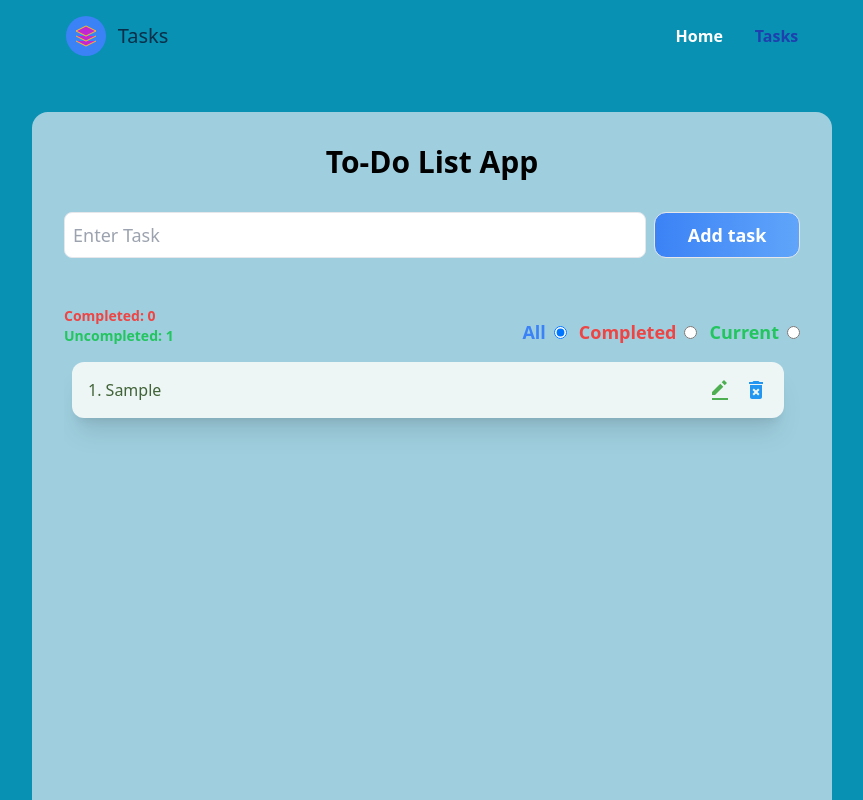
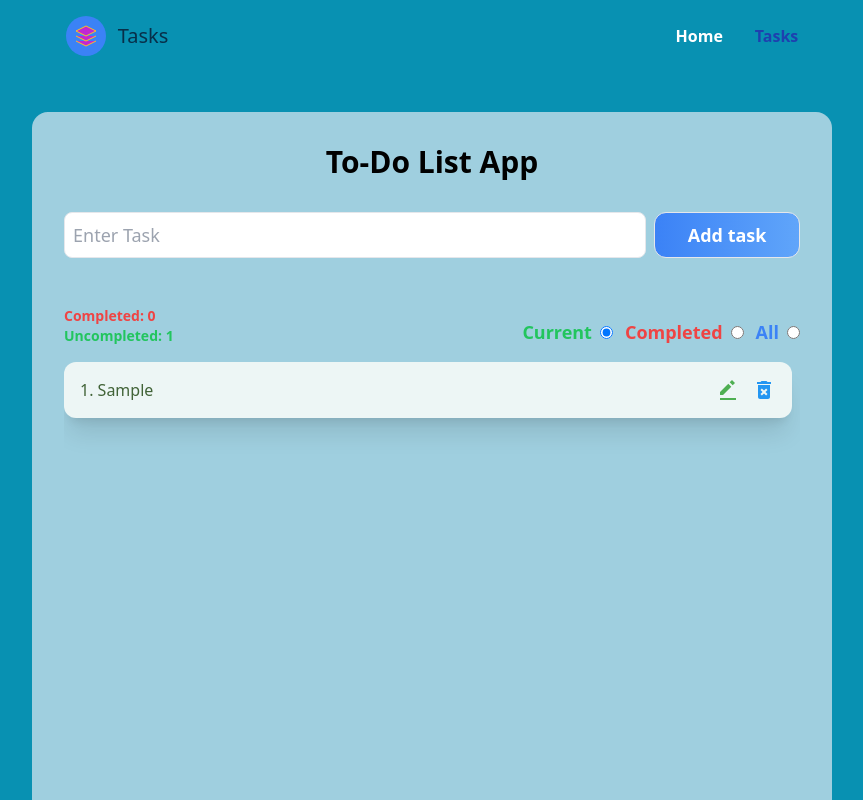
Before and after one commit to AleksandrSherehkov/test-to-do-list, a React (Vite) app: page /tasks in a window 1280 px wide. Both pictures are taken after typing "Sample" into the empty fields and a click on the button "Add task". Shown: the top 800 px of the page, without its empty margins (208-1071 px from the left). Built offline with nearby package versions, Linux system fonts and the light colour scheme.

Commit message:
update module code

```diff
--- /dev/null
+++ b/src/components/NoTasks/NoTasks.tsx
@@ -0,0 +1,13 @@
+import { FC } from 'react';
+
+interface NoTasksProps {
+  text: string;
+}
+
+export const NoTasks: FC<NoTasksProps> = ({ text }) => {
+  return (
+    <p className=" mt-[30%] xt-center text-4xl font-extrabold text-fogWhite">
+      {text}
+    </p>
+  );
+};
--- a/src/components/TaskFilter/TaskFilter.tsx
+++ b/src/components/TaskFilter/TaskFilter.tsx
@@ -1,27 +1,29 @@
-import { ChangeEvent, FC } from 'react'
+import { ChangeEvent, FC } from 'react';
 
-import { taskFilters } from '../../constants/filter'
+import { TASK_FILTERS } from '../../constants/filter';
 
-import { getLabelClass } from '../../utils/tailwindClasses'
+import { getLabelClass } from '../../utils/tailwindClasses';
 
-interface TaskFilterProps  {
-  setFilter: (filter: string) => void
-  currentFilter: string
+interface TaskFilterProps {
+  setFilter: (filter: string) => void;
+  currentFilter: string;
 }
 
-export const TaskFilter: FC<TaskFilterProps> = ({ setFilter, currentFilter }) => {
-
-
+export const TaskFilter: FC<TaskFilterProps> = ({
+  setFilter,
+  currentFilter,
+}) => {
   const handleFilterChange = (e: ChangeEvent<HTMLInputElement>): void => {
-    setFilter(e.target.value)
-  }
-
-
+    setFilter(e.target.value);
+  };
 
   return (
     <form className="flex gap-3  place-self-end">
-      {taskFilters.map((filter) =>
-        <label key={filter.value} className={`${getLabelClass(filter.value)} text-lg font-bold`}>
+      {TASK_FILTERS.map(filter => (
+        <label
+          key={filter.value}
+          className={`${getLabelClass(filter.value)} text-lg font-bold`}
+        >
           {filter.label}
           <input
             type="radio"
@@ -32,7 +34,7 @@ export const TaskFilter: FC<TaskFilterProps> = ({ setFilter, currentFilter }) =>
             className="ml-2"
           />
         </label>
-      )}
+      ))}
     </form>
-  )
-}
+  );
+};
--- a/src/components/TaskList/TaskList.tsx
+++ b/src/components/TaskList/TaskList.tsx
@@ -1,25 +1,26 @@
+import { AnimatePresence, motion } from 'framer-motion';
 
-import { AnimatePresence, motion } from 'framer-motion'
-
-import { TaskListItem } from '../TaskListItem/TaskListItem'
-import { Task } from '../../utils/definitions'
-
-
-
+import { TaskListItem } from '../TaskListItem/TaskListItem';
+import { Task } from '../../utils/definitions';
 
 interface TaskListProps {
-  tasks: Task[]
-  toggleTask: (id: string) => void
-  editTask: (id: string) => void
-  deleteTask: (id: string) => void
+  tasks: Task[];
+  toggleTask: (id: string) => void;
+  editTask: (id: string) => void;
+  deleteTask: (id: string) => void;
 }
 
-export const TaskList: React.FC<TaskListProps> = ({ tasks, toggleTask, editTask, deleteTask }) => {
+export const TaskList: React.FC<TaskListProps> = ({
+  tasks,
+  toggleTask,
+  editTask,
+  deleteTask,
+}) => {
   return (
-    <div className='flex flex-col it custom-scrollbar w-full pr-2'>
+    <div className="flex flex-col it custom-scrollbar w-full pr-2">
       <AnimatePresence>
-        <ul className='flex flex-col gap-y-3 w-full px-2'>
-          {tasks.map((task, index) =>
+        <ul className="flex flex-col gap-y-3 w-full ">
+          {tasks.map((task, index) => (
             <motion.li
               key={task.id}
               initial={{ opacity: 0, y: -20 }}
@@ -36,9 +37,9 @@ export const TaskList: React.FC<TaskListProps> = ({ tasks, toggleTask, editTask,
                 deleteTask={deleteTask}
               />
             </motion.li>
-          )}
+          ))}
         </ul>
       </AnimatePresence>
     </div>
-  )
-}
+  );
+};
--- a/src/components/ToDoList/ToDoList.tsx
+++ b/src/components/ToDoList/ToDoList.tsx
@@ -1,74 +1,78 @@
-import { useState } from 'react'
+import { useState } from 'react';
 
-import { useAppDispatch, useAppSelector } from '../../hooks'
-import { addTask, deleteTask, editTask, toggleTask } from '../../redux/task/tasksSlice'
+import { useAppDispatch, useAppSelector } from '../../redux/hooks';
+import {
+  addTask,
+  deleteTask,
+  editTask,
+  toggleTask,
+} from '../../redux/task/tasksSlice';
 
-import { TitlePage } from '../TitlePage/TitlePage'
-import { TaskForm } from '../TaskForm/TaskForm'
-import { TaskFilter } from '../TaskFilter/TaskFilter'
-import { TaskList } from '../TaskList/TaskList'
-import { TaskCounter } from '../TaskCounter/TaskCounter'
-import {EditTaskModal} from '../EditTaskModal/EditTaskModal'
-
-
+import { TitlePage } from '../TitlePage/TitlePage';
+import { TaskForm } from '../TaskForm/TaskForm';
+import { TaskFilter } from '../TaskFilter/TaskFilter';
+import { TaskList } from '../TaskList/TaskList';
+import { TaskCounter } from '../TaskCounter/TaskCounter';
+import { EditTaskModal } from '../EditTaskModal/EditTaskModal';
+import { NoTasks } from '../NoTasks/NoTasks';
 
 export const ToDoList = (): JSX.Element => {
+  const [filter, setFilter] = useState('current');
 
-  const [filter, setFilter] = useState('all')
+  const [isEditModalOpen, setIsEditModalOpen] = useState(false);
+  const [currentTask, setCurrentTask] = useState({ id: '', name: '' });
 
-  const [isEditModalOpen, setIsEditModalOpen] = useState(false)
-  const [currentTask, setCurrentTask] = useState({ id: '', name: '' })
-
-
-
-  const dispatch = useAppDispatch()
-  const tasks = useAppSelector(state => state.tasks.tasks)
-
+  const dispatch = useAppDispatch();
+  const tasks = useAppSelector(state => state.tasks.tasks);
 
   const handleAddTask = (taskName: string): void => {
-    dispatch(addTask({ name: taskName }))
-  }
+    dispatch(addTask({ name: taskName }));
+  };
 
   const filteredTasks = tasks.filter(task => {
-    if (filter === 'completed') return task.completed
-    if (filter === 'current') return !task.completed
-    return true
-  })
-
-
+    if (filter === 'completed') return task.completed;
+    if (filter === 'current') return !task.completed;
+    return true;
+  });
 
   const handleEdit = (id: string): void => {
-    const taskToEdit = tasks.find((task) => task.id === id)
+    const taskToEdit = tasks.find(task => task.id === id);
     if (taskToEdit) {
-      setCurrentTask(taskToEdit)
-      setIsEditModalOpen(true)
+      setCurrentTask(taskToEdit);
+      setIsEditModalOpen(true);
     }
-  }
+  };
 
   const saveTask = (newName: string): void => {
     if (newName) {
-      dispatch(editTask({ id: currentTask.id, name: newName }))
+      dispatch(editTask({ id: currentTask.id, name: newName }));
     }
-  }
+  };
 
-  const completedCount = tasks.filter(task => task.completed).length
-  const uncompletedCount = tasks.filter(task => !task.completed).length
-  console.log('render')
+  const completedCount = tasks.filter(task => task.completed).length;
+  const uncompletedCount = tasks.filter(task => !task.completed).length;
 
   return (
     <div className="h-screen mx-auto flex flex-col items-center  w-2/3 p-8 rounded-2xl bg-turquoise">
       <TitlePage title="To-Do List App" />
       <TaskForm onAddTask={handleAddTask} />
-      <div className='w-full flex justify-between items-center mt-8'>
-        <TaskCounter completedCount={completedCount} uncompletedCount={uncompletedCount} />
+      <div className="w-full flex justify-between items-center mt-8">
+        <TaskCounter
+          completedCount={completedCount}
+          uncompletedCount={uncompletedCount}
+        />
         <TaskFilter setFilter={setFilter} currentFilter={filter} />
       </div>
-      {filteredTasks.length === 0 ? <p className=' mt-[30%] xt-center text-4xl font-extrabold text-fogWhite'>No tasks</p>: <TaskList
-        tasks={filteredTasks}
-        toggleTask={(id: string) => dispatch(toggleTask({ id }))}
-        editTask={handleEdit}
-        deleteTask={(id: string) => dispatch(deleteTask({ id }))}
-      />}
+      {filteredTasks.length === 0 ? (
+        <NoTasks text="No tasks" />
+      ) : (
+        <TaskList
+          tasks={filteredTasks}
+          toggleTask={(id: string) => dispatch(toggleTask({ id }))}
+          editTask={handleEdit}
+          deleteTask={(id: string) => dispatch(deleteTask({ id }))}
+        />
+      )}
 
       <EditTaskModal
         isOpen={isEditModalOpen}
@@ -76,7 +80,6 @@ export const ToDoList = (): JSX.Element => {
         taskName={currentTask.name}
         onSave={saveTask}
       />
-
     </div>
-  )
-}
+  );
+};
--- a/src/constants/filter.ts
+++ b/src/constants/filter.ts
@@ -1,5 +1,5 @@
-export const taskFilters = [
+export const TASK_FILTERS = [
+  { label: 'Current', value: 'current' },
+  { label: 'Completed', value: 'completed' },
   { label: 'All', value: 'all' },
-  { label: 'Completed', value: 'completed' },
-  { label: 'Current', value: 'current' },
-]
+];
--- a/src/hooks.ts
+++ /dev/null
@@ -1,8 +0,0 @@
-
-import { TypedUseSelectorHook, useDispatch, useSelector } from 'react-redux'
-import { AppDispatch, RootState } from './redux/store'
-
-
-
-export const useAppDispatch = (): AppDispatch => useDispatch<AppDispatch>()
-export const useAppSelector: TypedUseSelectorHook<RootState> = useSelector
--- /dev/null
+++ b/src/redux/hooks.ts
@@ -0,0 +1,5 @@
+import { TypedUseSelectorHook, useDispatch, useSelector } from 'react-redux';
+import { AppDispatch, RootState } from './store';
+
+export const useAppDispatch = (): AppDispatch => useDispatch<AppDispatch>();
+export const useAppSelector: TypedUseSelectorHook<RootState> = useSelector;
```
